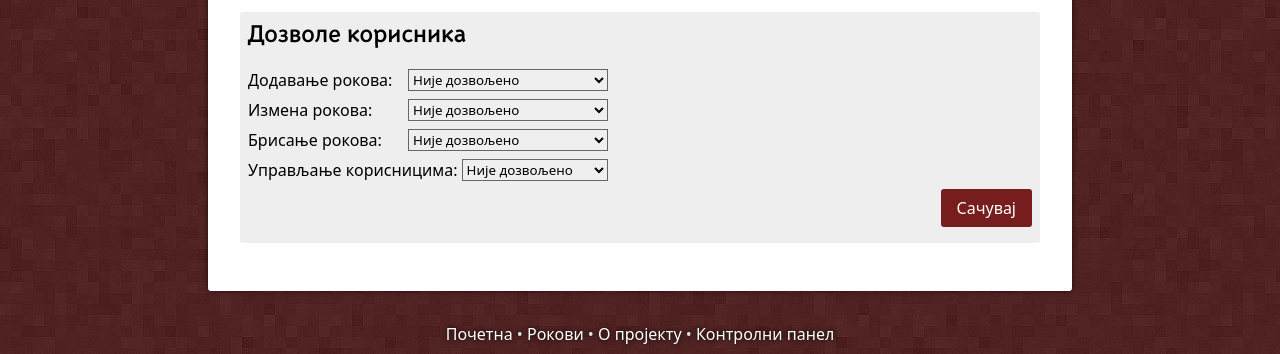
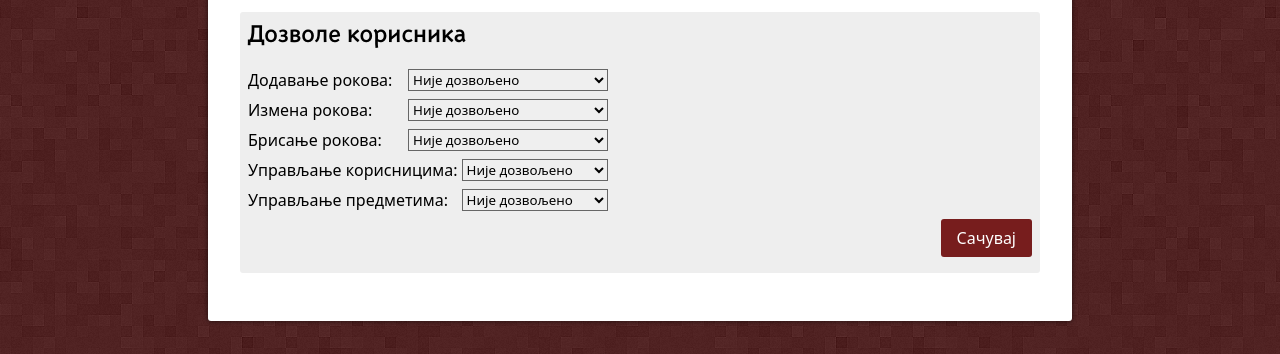
Before and after one commit to ubavic/rock, a CodeIgniter 4 app: the page made by app/Views/user/profile.php in a window 1280 px wide. Shown: the part 334-688 px from the top of the page. Run offline with PHP 8.4 and a stand-in for CodeIgniter, Linux system fonts and the light colour scheme; the template is opened without the code that fills it, so the values that code supplies are empty; some libraries are stand-ins or nearby versions; some web fonts are replaced.

Commit message:
fix: change user permission

```diff
--- a/app/Views/user/profile.php
+++ b/app/Views/user/profile.php
@@ -39,7 +39,14 @@
 				<label for="can_manage_users" style="width: 13.35em;">Управљање корисницима:</label>
 				<select name="can_manage_users" id="can_manage_users" style="width: 11em;">
 					<option value="0" <?= ($user->can_manage_users == 0) ? 'selected' : '' ?>>Није дозвољено</option>
-					<option value="1" <?= ($user->can_manage_users == 1) ? 'selected' : '' ?>>Дозвољено</option>
+					<option value="1" <?= ($user->can_manage_users == 1) ? 'selected' : '' ?>>Дозвољено ⚠️</option>
+				</select>
+			</div>
+			<div class="formRow">
+				<label for="can_manage_subjects" style="width: 13.35em;">Управљање предметима:</label>
+				<select name="can_manage_subjects" id="can_manage_subjects" style="width: 11em;">
+					<option value="0" <?= ($user->can_manage_subjects == 0) ? 'selected' : '' ?>>Није дозвољено</option>
+					<option value="1" <?= ($user->can_manage_subjects == 1) ? 'selected' : '' ?>>Дозвољено ⚠️</option>
 				</select>
 			</div>
 			<div class="formRow">
```
Also changed, not shown: app/Controllers/User.php (+6 -5 lines).
